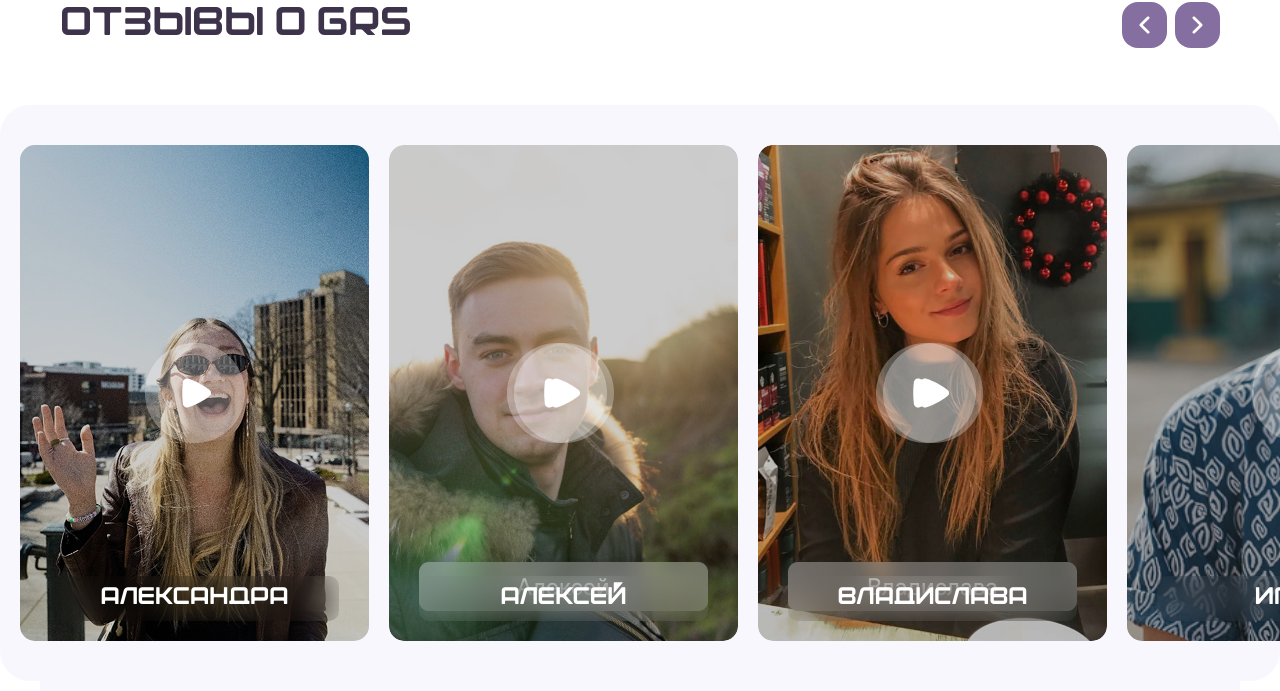
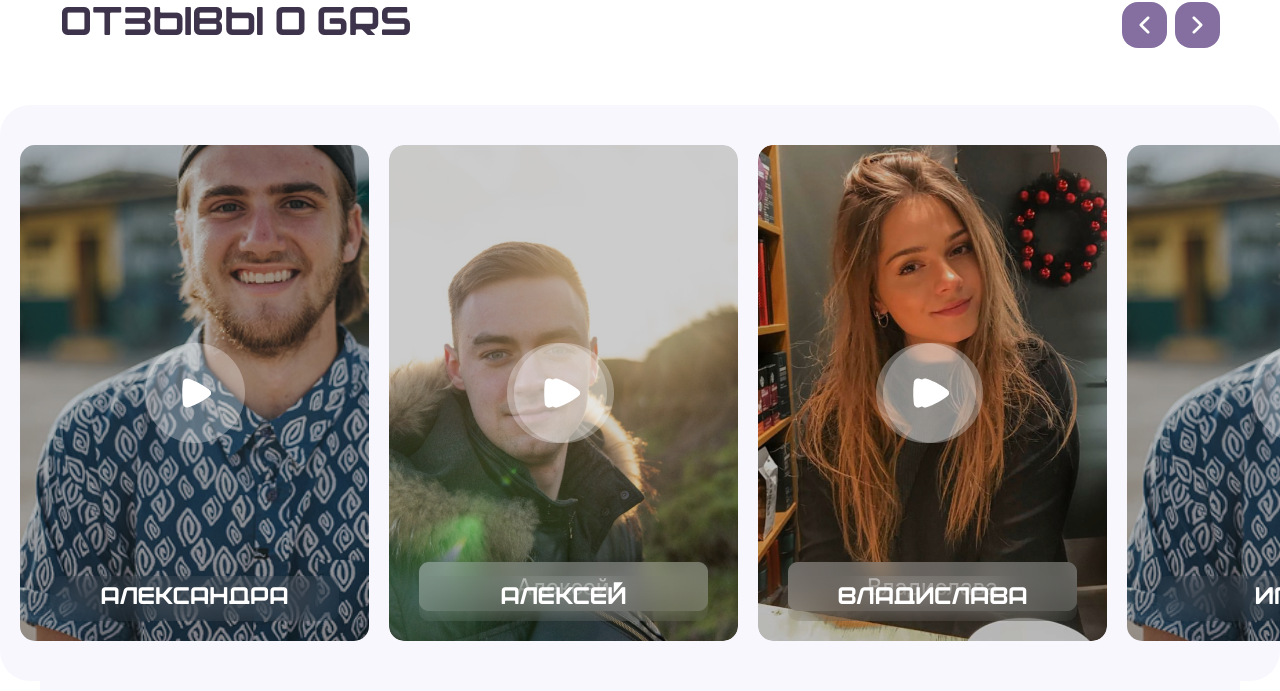
Before and after one commit to LazareChkhartishvili/grs_frontend, a Next.js app: page /chapter in a window 1280 px wide. Shown: the part 2835-3526 px from the top of the page. Built offline with nearby package versions, Linux system fonts and the light colour scheme; no server answers.

Commit message:
Update ReviewSlider.tsx

```diff
--- a/app/components/ReviewSlider.tsx
+++ b/app/components/ReviewSlider.tsx
@@ -5,7 +5,7 @@ import SliderArrows from "./SliderArrows";
 const reviewSliderItems = [
   {
     id: 1,
-    image: "/assets/images/reviewSliderImages/image1.png",
+    image: "/assets/images/reviewSliderImages/image4.png",
     name: "Александра",
   },
   {
```
